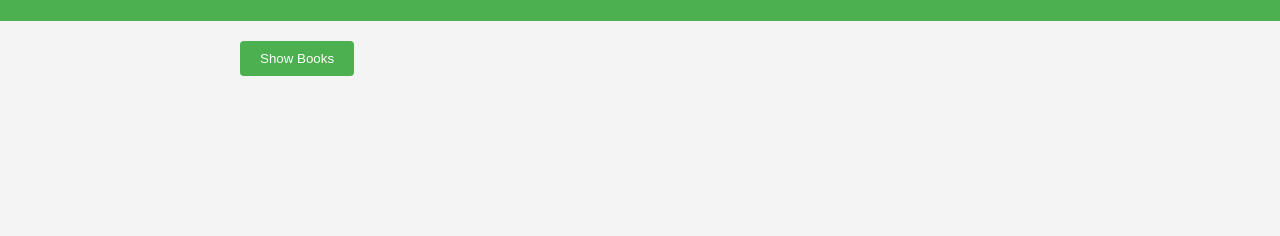
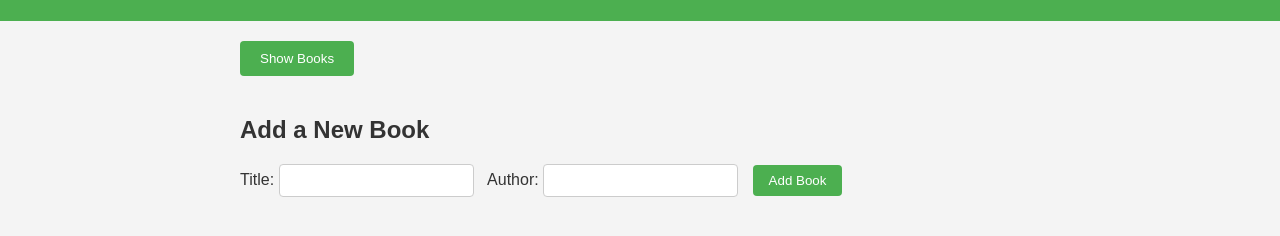
Before and after one commit to Zophar99/My-BookShelf-App, a plain HTML site: page index.html in a window 1280 px wide. Shown: the part 100-336 px from the top of the page. Drawn offline with Linux system fonts and the light colour scheme.

Commit message:
A form to add new book

```diff
--- a/index.html
+++ b/index.html
@@ -16,3 +16,18 @@
     <section>
       <button id="show-books-btn">Show Books</button>
     </section>
+<!-- Form to add a new book -->
+    <section id="add-book-section">
+      <h2>Add a New Book</h2>
+      <form id="book-form">
+        <label>
+          Title:
+          <input type="text" id="title" name="title" required />
+        </label>
+        <label>
+          Author:
+          <input type="text" id="author" name="author" required />
+        </label>
+        <button type="submit">Add Book</button>
+      </form>
+    </section>
```
